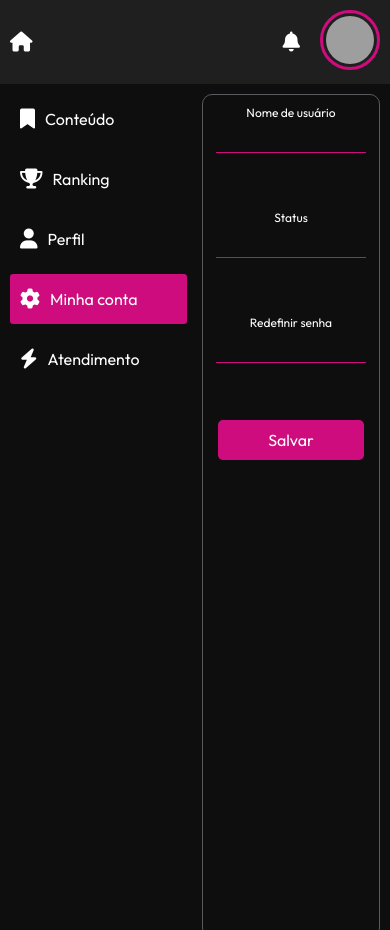
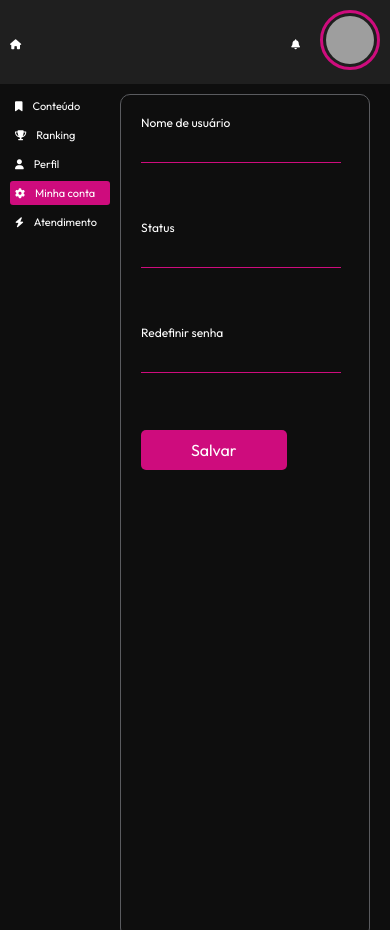
Before and after one commit to udanielnogueira/ranked-edu, a plain HTML site: page account.html in a window 390 px wide. Shown: the top 930 px of the page. Drawn offline with Linux system fonts and the light colour scheme; grey boxes are pictures that could not be loaded.

Commit message:
Update file

```diff
--- a/style.css
+++ b/style.css
@@ -144,7 +144,7 @@ body {
 
 .principal-account {
     display: flex;
-    align-items: center;
+    align-items: flex-start;
     flex-direction: column;
     height: 100vh;
     gap: 0.7rem;
@@ -323,14 +323,30 @@ footer a:hover {
 }
 
 @media only screen and (max-width: 768px) {
+
+    .lateral {
+        font-size: 1.1rem;
+        gap: 0.5rem;
+        width: 10rem;
+    }
+
+    .fa-solid {
+        font-size: 1rem;
+    }
+
+    .acesso {
+        padding: 0.5rem;
+    }
+
     .imagem-modulo {
         width: 19.3rem;
         height: 19.3rem;
     }
 
     .rank-user {
-        width: 19.3rem;
+        width: 25rem;
         flex-direction: column;
+        align-items: flex-start;
         gap: 1.5rem;
     }
 
@@ -382,16 +398,17 @@ footer a:hover {
 
     .container {
         padding: 1rem;
-        justify-content: space-between;
-        gap: 1.5rem;
+        justify-content: flex-start;
+        gap: 1rem;
     }
 
     .principal-profile {
-        width: 45.5rem;
+        width: 25rem;
     }
 
     .principal-contact {
-        width: 41rem;
+        width: 25rem;
+        padding: 2rem 0;
     }
 
     .contato-p1 {
@@ -409,8 +426,8 @@ footer a:hover {
     }
 
     .principal-account {
-        width: 40rem;
-        padding: 1rem 0;
+        width: 25rem;
+        padding: 2rem 2rem;
     }
 
     .account-save {
@@ -418,6 +435,6 @@ footer a:hover {
     }
 
     .principal-account input {
-        width: 15rem;
+        width: 20rem;
     }
 }
```
